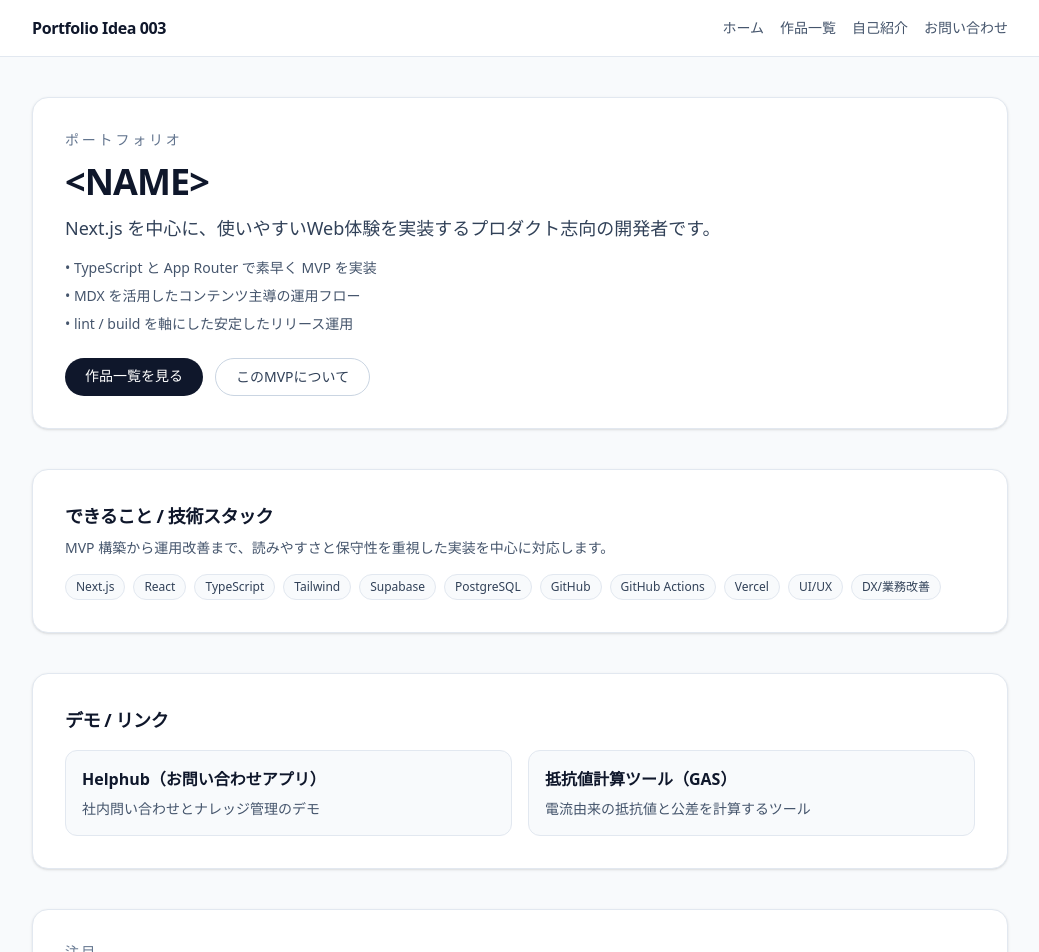
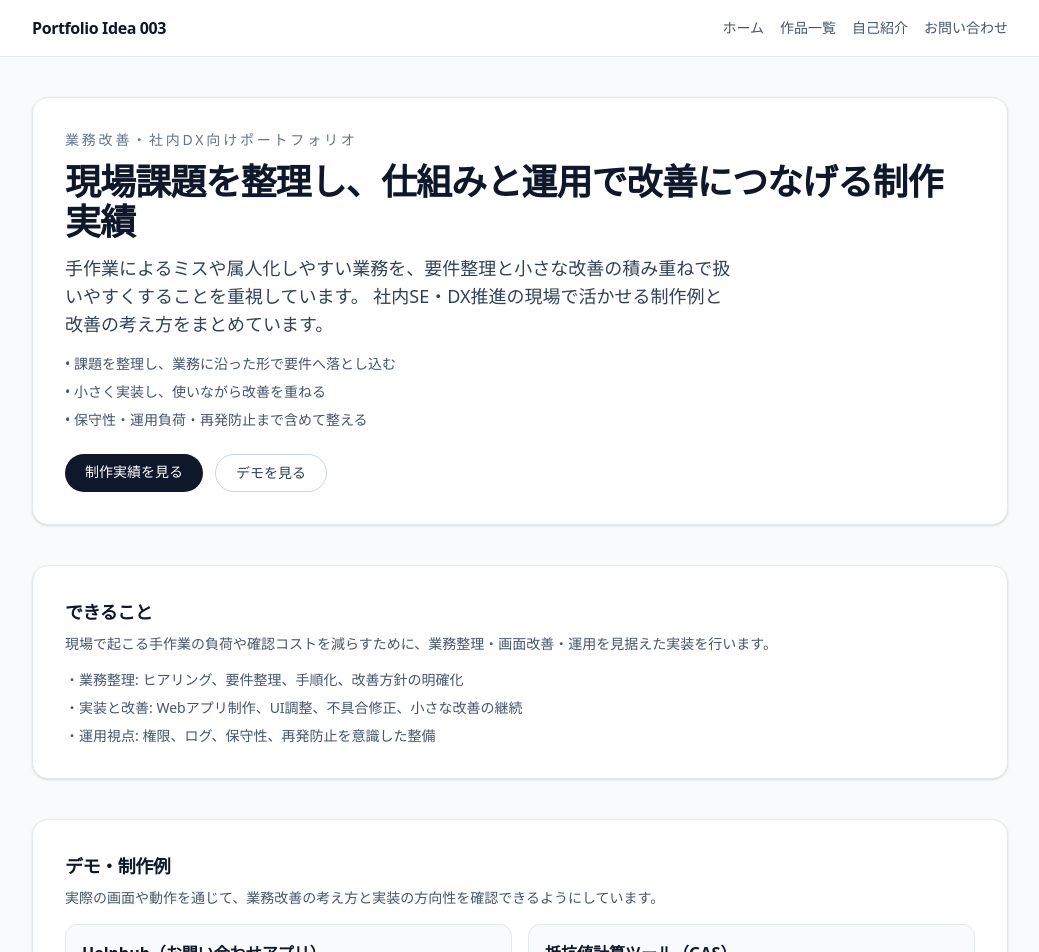
Before and after one commit to Kujara-jp/portfolio-idea-003, a Next.js app: page / in a window 1280 px wide. Shown: the top 952 px of the page, without its empty margins (120-1159 px from the left). Built offline with nearby package versions, Linux system fonts and the light colour scheme.

Commit message:
feat: apply approved sprint1 top-page copy (#11)

```diff
--- a/src/app/page.tsx
+++ b/src/app/page.tsx
@@ -18,63 +18,52 @@ export default async function HomePage() {
   return (
     <div className="space-y-10">
       <section className="rounded-2xl border border-slate-200 bg-white p-6 shadow-sm sm:p-8">
-        <p className="text-sm font-medium uppercase tracking-[0.2em] text-slate-500">ポートフォリオ</p>
-        <h1 className="mt-3 text-3xl font-semibold tracking-tight text-slate-900 sm:text-4xl">&lt;NAME&gt;</h1>
+        <p className="text-sm font-medium uppercase tracking-[0.2em] text-slate-500">業務改善・社内DX向けポートフォリオ</p>
+        <h1 className="mt-3 text-3xl font-semibold tracking-tight text-slate-900 sm:text-4xl">
+          現場課題を整理し、仕組みと運用で改善につなげる制作実績
+        </h1>
         <p className="mt-3 max-w-2xl text-lg text-slate-700">
-          Next.js を中心に、使いやすいWeb体験を実装するプロダクト志向の開発者です。
+          手作業によるミスや属人化しやすい業務を、要件整理と小さな改善の積み重ねで扱いやすくすることを重視しています。
+          社内SE・DX推進の現場で活かせる制作例と改善の考え方をまとめています。
         </p>
         <ul className="mt-4 space-y-2 text-sm text-slate-600">
-          <li>• TypeScript と App Router で素早く MVP を実装</li>
-          <li>• MDX を活用したコンテンツ主導の運用フロー</li>
-          <li>• lint / build を軸にした安定したリリース運用</li>
+          <li>• 課題を整理し、業務に沿った形で要件へ落とし込む</li>
+          <li>• 小さく実装し、使いながら改善を重ねる</li>
+          <li>• 保守性・運用負荷・再発防止まで含めて整える</li>
         </ul>
         <div className="mt-6 flex flex-wrap gap-3">
           <Link
             href="/projects"
             className="rounded-full bg-slate-900 px-5 py-2 text-sm font-medium text-white hover:bg-slate-700"
           >
-            作品一覧を見る
+            制作実績を見る
           </Link>
           <Link
-            href="/about"
+            href="#demo-links"
             className="rounded-full border border-slate-300 px-5 py-2 text-sm font-medium text-slate-700 hover:bg-slate-100"
           >
-            このMVPについて
+            デモを見る
           </Link>
         </div>
       </section>
 
       <section className="rounded-2xl border border-slate-200 bg-white p-6 shadow-sm sm:p-8">
-        <h2 className="text-lg font-semibold tracking-tight text-slate-900">できること / 技術スタック</h2>
+        <h2 className="text-lg font-semibold tracking-tight text-slate-900">できること</h2>
         <p className="mt-2 text-sm text-slate-600">
-          MVP 構築から運用改善まで、読みやすさと保守性を重視した実装を中心に対応します。
+          現場で起こる手作業の負荷や確認コストを減らすために、業務整理・画面改善・運用を見据えた実装を行います。
         </p>
-        <div className="mt-4 flex flex-wrap gap-2">
-          {[
-            "Next.js",
-            "React",
-            "TypeScript",
-            "Tailwind",
-            "Supabase",
-            "PostgreSQL",
-            "GitHub",
-            "GitHub Actions",
-            "Vercel",
-            "UI/UX",
-            "DX/業務改善",
-          ].map((skill) => (
-            <span
-              key={skill}
-              className="rounded-full border border-slate-200 bg-slate-50 px-2.5 py-1 text-xs font-medium text-slate-700"
-            >
-              {skill}
-            </span>
-          ))}
-        </div>
+        <ul className="mt-4 space-y-2 text-sm text-slate-600">
+          <li>・業務整理: ヒアリング、要件整理、手順化、改善方針の明確化</li>
+          <li>・実装と改善: Webアプリ制作、UI調整、不具合修正、小さな改善の継続</li>
+          <li>・運用視点: 権限、ログ、保守性、再発防止を意識した整備</li>
+        </ul>
       </section>
 
-      <section className="rounded-2xl border border-slate-200 bg-white p-6 shadow-sm sm:p-8">
-        <h2 className="text-lg font-semibold tracking-tight text-slate-900">デモ / リンク</h2>
+      <section id="demo-links" className="rounded-2xl border border-slate-200 bg-white p-6 shadow-sm sm:p-8">
+        <h2 className="text-lg font-semibold tracking-tight text-slate-900">デモ・制作例</h2>
+        <p className="mt-2 text-sm text-slate-600">
+          実際の画面や動作を通じて、業務改善の考え方と実装の方向性を確認できるようにしています。
+        </p>
         <div className="mt-4 grid gap-4 md:grid-cols-2">
           <Link
             href="https://helphub-pink.vercel.app/"
@@ -83,7 +72,9 @@ export default async function HomePage() {
             className="rounded-xl border border-slate-200 bg-slate-50 p-4 hover:bg-slate-100"
           >
             <h3 className="text-base font-semibold text-slate-900">Helphub（お問い合わせアプリ）</h3>
-            <p className="mt-2 text-sm text-slate-600">社内問い合わせとナレッジ管理のデモ</p>
+            <p className="mt-2 text-sm text-slate-600">
+              問い合わせ管理をチケット化し、履歴・添付・アクセス制御を含めて扱いやすくしたデモです。
+            </p>
           </Link>
           <Link
             href="https://script.google.com/macros/s/AKfycbw4iMuLsAs7Qfzio8AMCQkP8UERdF2O95crLyvJKfnchSdH9lgBrZSv3VaFcJvG5M68pQ/exec"
@@ -92,16 +83,21 @@ export default async function HomePage() {
             className="rounded-xl border border-slate-200 bg-slate-50 p-4 hover:bg-slate-100"
           >
             <h3 className="text-base font-semibold text-slate-900">抵抗値計算ツール（GAS）</h3>
-            <p className="mt-2 text-sm text-slate-600">電流由来の抵抗値と公差を計算するツール</p>
+            <p className="mt-2 text-sm text-slate-600">
+              手作業計算の負荷とミスを減らすことを目的にした、現場改善向けの支援ツールです。
+            </p>
           </Link>
         </div>
+        <p className="mt-4 text-sm text-slate-600">デモの詳細な閲覧方法は、応募時に必要に応じてご案内します。</p>
       </section>
 
       <section className="rounded-2xl border border-slate-200 bg-white p-6 shadow-sm sm:p-8">
         <div className="mb-4 flex items-center justify-between">
           <div>
-            <p className="text-sm font-medium uppercase tracking-[0.16em] text-slate-500">注目</p>
-            <h2 className="mt-1 text-2xl font-semibold tracking-tight text-slate-900">ピックアップ作品</h2>
+            <h2 className="text-2xl font-semibold tracking-tight text-slate-900">主な制作実績</h2>
+            <p className="mt-1 text-sm text-slate-600">
+              業務改善や保守運用の視点を重視して取り組んだ制作例を掲載しています。
+            </p>
           </div>
           <Link href="/projects" className="text-sm font-medium text-slate-600 hover:text-slate-900">
             すべて見る
```
